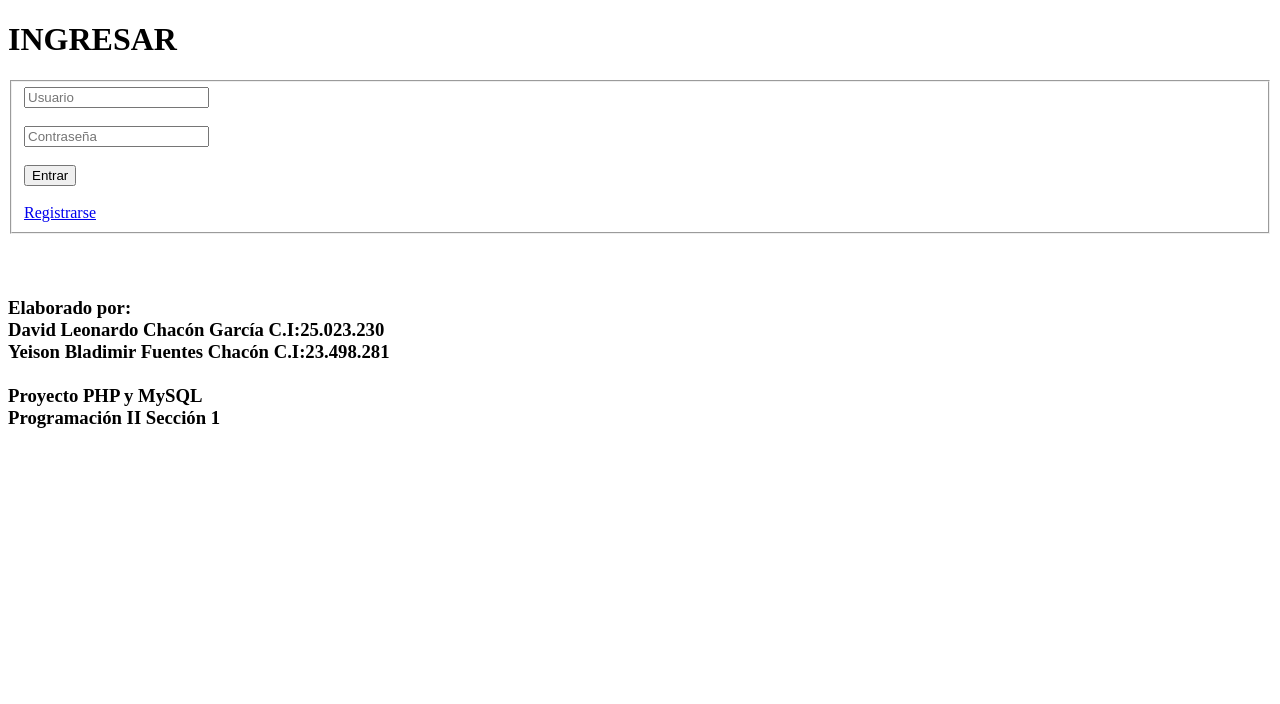
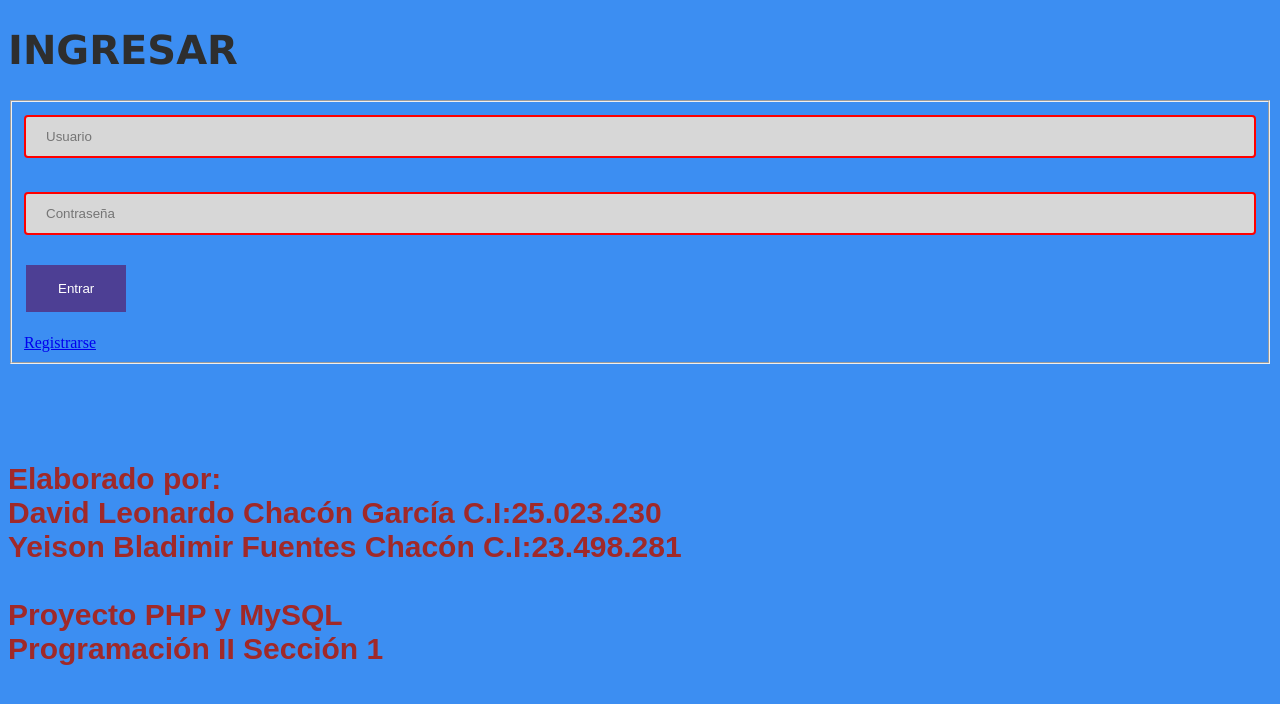
Before and after one commit to DavidL28D/ProgramacionII-Boletos-HTML, a PHP site: page / in a window 1280 px wide. Shown: the top 704 px of the page. Run offline with PHP 8.4, Linux system fonts and the light colour scheme.

Commit message:
Preparando master

```diff
--- /dev/null
+++ b/estilos.css
@@ -0,0 +1,41 @@
+body {
+    background-color: rgb(60, 142, 242);
+}
+
+h1{
+    color: #2E2E2E;
+    font-family: Verdana, Geneva, Tahoma, sans-serif;
+    font-size: 40px;
+}
+
+h3{
+    color: #A02929;
+    font-family: Arial, Helvetica, sans-serif;
+    font-size: 30px;
+}
+
+input[type=text], [type=password]  {
+
+    background-color: #D7D7D7;
+    color: #000000;
+
+    width: 100%;
+    padding: 12px 20px;
+    margin: 8px 0;
+    box-sizing: border-box;
+
+    border: 2px solid red;
+    border-radius: 4px;
+}
+
+input[type=button], input[type=submit], input[type=reset] {
+
+    background-color: #4D3F94;
+    border: none;
+    color: white;
+    padding: 16px 32px;
+    text-decoration: none;
+    margin: 4px 2px;
+    cursor: pointer;
+
+}
--- a/index.php
+++ b/index.php
@@ -16,6 +16,8 @@
 <html lang="en">
 
     <head>
+
+        <link rel="stylesheet" type="text/css" href="estilos.css">
 
         <meta charset="UTF-8">
         <meta name="viewport" content="width=device-width, initial-scale=1.0">
```
Also changed, not shown: pendiente.txt (added).
